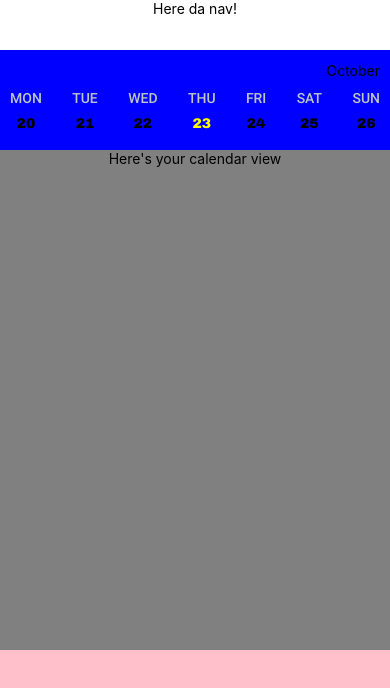
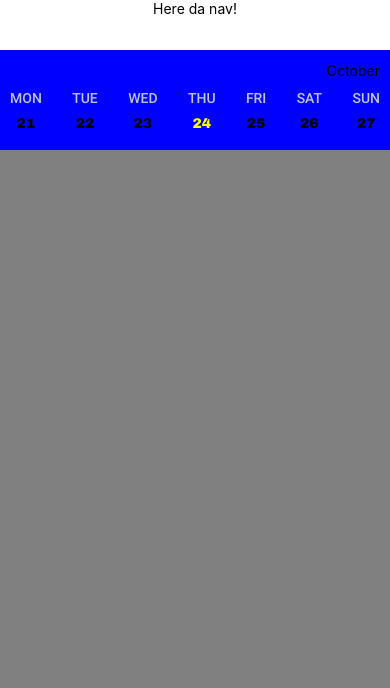
Before and after one commit to TFisch/calendar, a React Native app: screen / in a window 390 px wide. Shown: the top 688 px of the page. Built offline with nearby package versions, Linux system fonts and the light colour scheme.

Commit message:
render appointments

```diff
--- a/components/Weekview/WeekView.js
+++ b/components/Weekview/WeekView.js
@@ -3,18 +3,19 @@ import React from 'react';
 import { StyleSheet, Text, View } from 'react-native';
 import { CalendarContext } from '../../context/CalendarContext';
 import { days } from '../data/days';
+import { mockAppointments } from '../data/mockData';
 
 export default function WeekView() {
   const { currentTime } = React.useContext(CalendarContext);
   const firstDate = JSON.parse(currentTime.firstOfWeek.format('D'));
-  const activeDate = currentTime.activeDate[0].isoWeekday();
+  const activeDateNum = currentTime.activeDate[0].isoWeekday();
   const setActiveDate = currentTime.activeDate[1];
   const currentMonth = currentTime.currentMonth;
   const currentYear = currentTime.currentYear;
   const daysToRender = [];
 
   for (let i = 1; i <= 7; i++) {
-    const isActiveDay = activeDate === i;
+    const isActiveDay = activeDateNum === i;
     const displayDate = i === 1 ? firstDate : firstDate + i - 1;
 
     const concatDate =
@@ -58,7 +59,7 @@ const styles = StyleSheet.create({
     width: '100%',
     paddingLeft: '10px',
     paddingRight: '10px',
-    height: 500
+    height: 60
   },
   weekDayBlock: {},
   weekDayCopy: {
--- /dev/null
+++ b/components/data/mockData.js
@@ -0,0 +1,16 @@
+export const mockAppointments = [
+  {
+    id: '001',
+    title: 'Dentist Appointment',
+    details: "Don't forget to brush!",
+    date: '02/17/2021',
+    time: '09:15:00'
+  },
+  {
+    id: '002',
+    title: 'Doctor Appointment',
+    details: "Don't forget to eat an apple!",
+    date: '07/06/2021',
+    time: '09:15:00'
+  }
+];
--- a/context/CalendarContext.js
+++ b/context/CalendarContext.js
@@ -14,10 +14,12 @@ export default ({ children }) => {
 
   let firstOfWeek;
   let lastOfWeek;
+
   if (todayNum == 1) {
     firstOfWeek = todayMoment;
   } else {
-    firstOfWeek = todayMoment.subtract(todayNum, 'd');
+    const diff = todayNum - 1;
+    firstOfWeek = todayMoment.subtract(diff, 'd');
   }
 
   lastOfWeek = firstOfWeek.clone().add(6, 'd');
--- a/views/Calendar.js
+++ b/views/Calendar.js
@@ -1,19 +1,53 @@
 import React from 'react';
-import { StyleSheet, Text, View } from 'react-native';
+import { StyleSheet, Text, ScrollView, View } from 'react-native';
+import { mockAppointments } from '../components/data/mockData';
+import { CalendarContext } from '../context/CalendarContext';
 
 export default function Calendar() {
-  return (
-    <View style={styles.container}>
-      <Text>Here's your calendar view</Text>
+  const { currentTime } = React.useContext(CalendarContext);
+
+  const activeDate = currentTime.activeDate[0].format('L');
+  const activeAppts = mockAppointments.filter(
+    (appt) => appt.date === activeDate
+  );
+
+  const renderAppts = activeAppts.map((appt) => (
+    <View style={styles.apptContainer} key={appt.id}>
+      <Text style={styles.apptTime}>{appt.time}</Text>
+      <View style={styles.appt}>
+        <Text>{appt.title}</Text>
+      </View>
     </View>
-  );
+  ));
+
+  return <ScrollView style={styles.container}>{renderAppts}</ScrollView>;
 }
 
 const styles = StyleSheet.create({
   container: {
     backgroundColor: 'grey',
-    alignItems: 'center',
     width: '100%',
     height: 500
+  },
+  apptContainer: {
+    alignItems: 'center',
+    flexDirection: 'row'
+  },
+  apptTime: {
+    flex: 1,
+    textAlign: 'center'
+  },
+  appt: {
+    border: 'solid lime 2px',
+    borderRadius: '6px',
+    marginTop: '20px',
+    marginBottom: '20px',
+    paddingTop: '20px',
+    marginRight: '20px',
+    paddingBottom: '20px',
+    paddingLeft: '10px',
+    // marginLeft: '40px',
+    // marginRight: '10px',
+    flex: 3
   }
 });
```
Also changed, not shown: components/CalendarNav/CalendarNav.js (+5 -2 lines).
